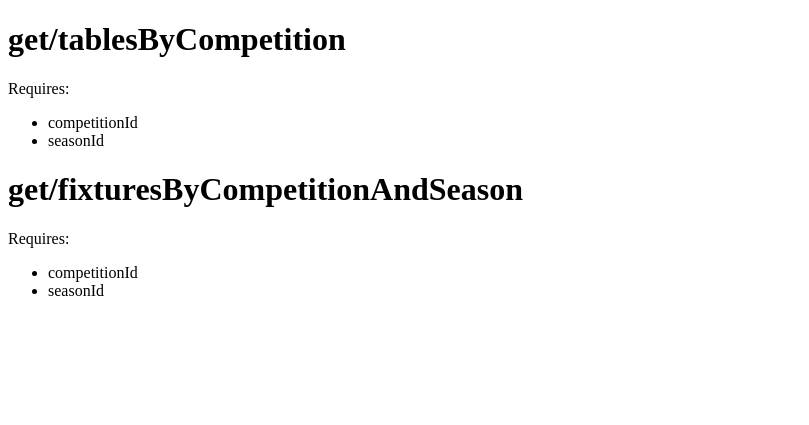
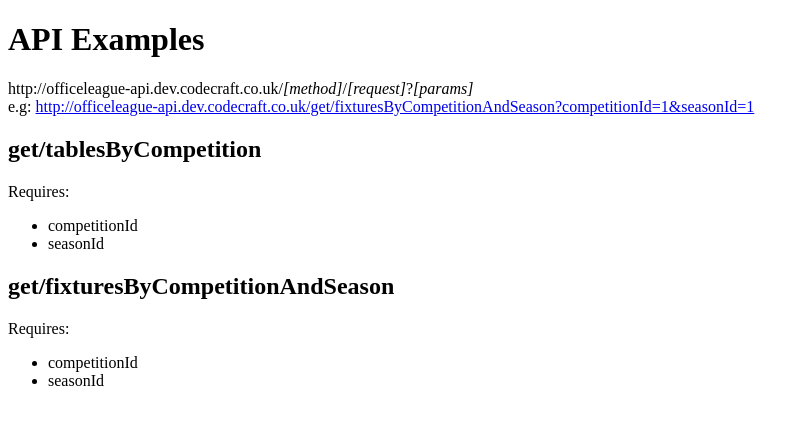
Before and after one commit to ChrisBUK/office-league, a PHP site: page / in a window 1280 px wide. Shown: the top 425 px of the page, without its empty margins (0-809 px from the left). Run offline with PHP 8.4, Linux system fonts and the light colour scheme.

Commit message:
Some documentation
Alright, I guess I should say how you access the data :-)

```diff
--- a/httpdocs-api/apiRequest.php
+++ b/httpdocs-api/apiRequest.php
@@ -5,7 +5,7 @@ require_once $_SERVER['DOCUMENT_ROOT'] . '/classes/AbstractData.php';
 require_once $_SERVER['DOCUMENT_ROOT'] . '/classes/DataTables.php';
 require_once $_SERVER['DOCUMENT_ROOT'] . '/classes/DataFixtures.php';
 
-// All basic API requests must have a valid action and resource parameter.
+// All basic API requests must have a valid method and action parameter.
 $strMethod = UrlParameters::getParam('method');
 $strAction = UrlParameters::getParam('action');
 
--- a/httpdocs-api/index.php
+++ b/httpdocs-api/index.php
@@ -4,14 +4,18 @@
         <title>API Examples</title>
     </head>
     <body>
-        <h1>get/tablesByCompetition</h1>
+        <h1>API Examples</h1>
+        http://officeleague-api.dev.codecraft.co.uk/<i>[method]</i>/<i>[request]</i>?<i>[params]</i><br/>
+        e.g: <a href="http://officeleague-api.dev.codecraft.co.uk/get/fixturesByCompetitionAndSeason?competitionId=1&seasonId=1">http://officeleague-api.dev.codecraft.co.uk/get/fixturesByCompetitionAndSeason?competitionId=1&seasonId=1</a>
+
+        <h2>get/tablesByCompetition</h2>
         Requires:
         <ul>
             <li>competitionId</li>
             <li>seasonId</li>
         </ul>
 
-        <h1>get/fixturesByCompetitionAndSeason</h1>
+        <h2>get/fixturesByCompetitionAndSeason</h2>
         Requires:
         <ul>
             <li>competitionId</li>
```
